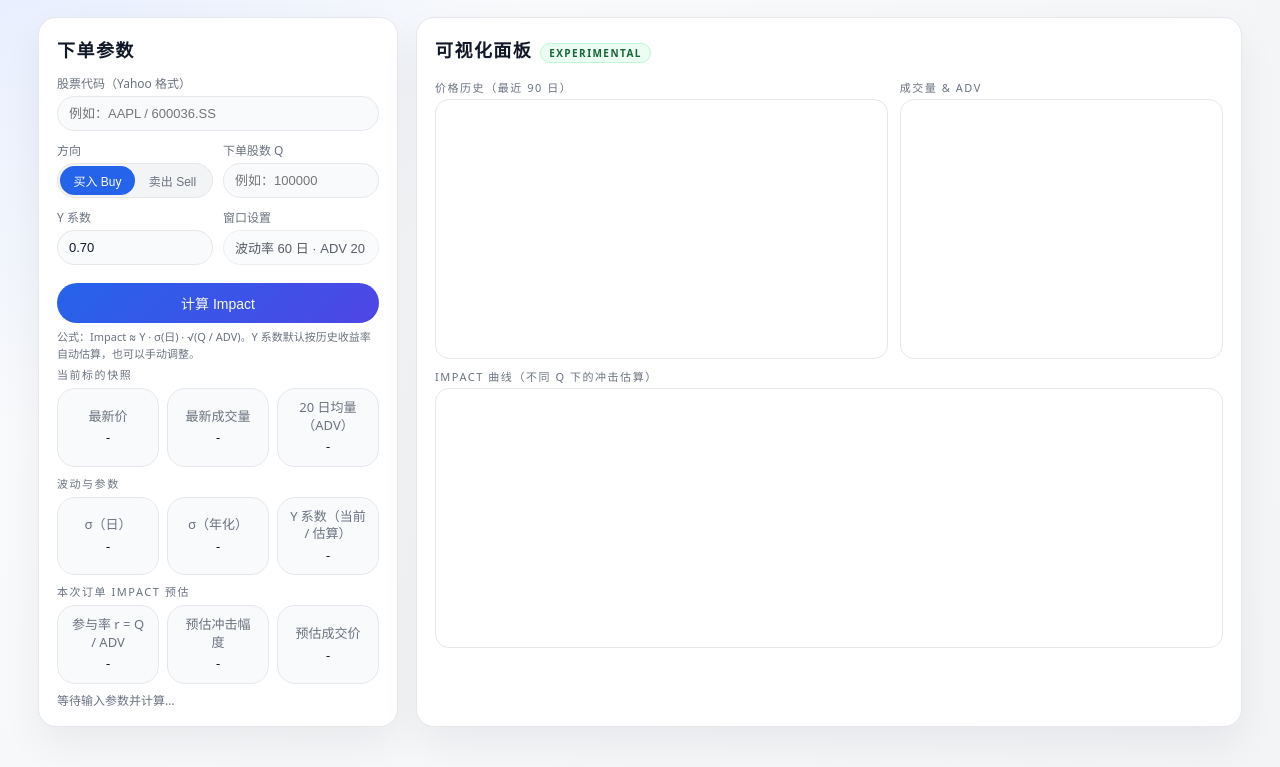
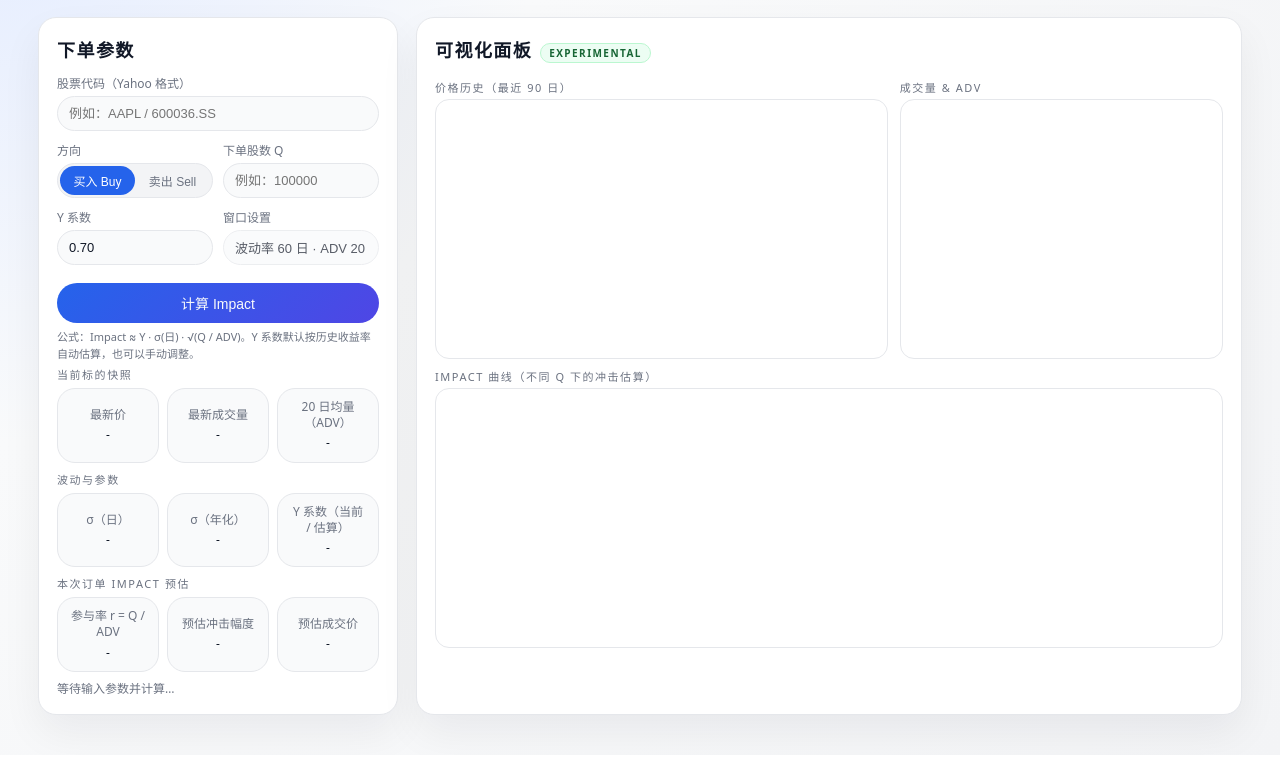
Before and after one commit to daluobo886/impact-lab, a plain HTML site: page index.html in a window 1280 px wide. Shown: the part 94-861 px from the top of the page. Drawn offline with nearby package versions, Linux system fonts and the light colour scheme.

Commit message:
Standardize font sizes in index.html
Updated font sizes and comments for consistency.

```diff
--- a/index.html
+++ b/index.html
@@ -148,7 +148,7 @@
       line-height: 1.5;
     }
 
-    /* 统计卡片样式：和输入区字体风格统一，居中排版 */
+    /* 统计卡片：字号统一为 12px */
     .stat-grid {
       display: grid;
       grid-template-columns: repeat(3, minmax(0, 1fr));
@@ -169,14 +169,14 @@
       min-height: 70px;
     }
     .stat-label {
-      font-size: 13px;
+      font-size: 12px;
       color: var(--text-muted);
       font-weight: 500;
       line-height: 1.35;
     }
     .stat-value {
       margin-top: 4px;
-      font-size: 13px;
+      font-size: 12px;
       font-weight: 500;
       color: var(--text-main);
       line-height: 1.35;
@@ -337,7 +337,7 @@
   </div>
 
   <script>
-    // 全局字体设置，让图表文字不要太大
+    // 全局字体设置
     Chart.defaults.font.family = 'system-ui, -apple-system, BlinkMacSystemFont, "Segoe UI", sans-serif';
     Chart.defaults.font.size = 11;
     Chart.defaults.color = 'rgba(75,85,99,0.95)';
@@ -359,11 +359,9 @@
       }
     });
 
-    // charts
     let priceChart, volumeChart, impactCurveChart;
     function destroyChart(chart) { if (chart) chart.destroy(); }
 
-    // 多代理：直接 + corsproxy + allorigins
     async function fetchWithProxies(targetUrl) {
       const candidates = [
         targetUrl,
@@ -425,7 +423,6 @@
       const closes = items.map(d => d.close);
       const vols = items.map(d => d.volume);
 
-      // 波动率窗口：最近 60 日
       const N = Math.min(60, closes.length - 1);
       const returns = [];
       for (let i = closes.length - N; i < closes.length; i++) {
@@ -442,13 +439,11 @@
       const sigmaDaily = Math.sqrt(varR);
       const sigmaAnnual = sigmaDaily * Math.sqrt(252);
 
-      // 估算 Y：用 |r| 的均值 / σ，夹在 [0.3, 1.5] 区间
       let avgAbsR = returns.reduce((a, b) => a + Math.abs(b), 0) / returns.length;
       let yEstimated = (sigmaDaily > 0) ? avgAbsR / sigmaDaily : 0.7;
       if (!isFinite(yEstimated) || yEstimated <= 0) yEstimated = 0.7;
       yEstimated = Math.min(Math.max(yEstimated, 0.3), 1.5);
 
-      // ADV：最近 20 日平均成交量
       const advWindow = Math.min(20, vols.length);
       const volsTail = vols.slice(-advWindow);
       const adv = volsTail.reduce((a, b) => a + b, 0) / advWindow;
@@ -549,7 +544,6 @@
       const closesRecent = closes.slice(-recentN);
       const volsRecent = volumes.slice(-recentN);
 
-      // 价格图
       const priceCtx = document.getElementById('priceChart').getContext('2d');
       destroyChart(priceChart);
       priceChart = new Chart(priceCtx, {
@@ -581,7 +575,6 @@
         }
       });
 
-      // 成交量图
       const adv = metrics.adv;
       const advArray = new Array(volsRecent.length).fill(adv);
       const volumeCtx = document.getElementById('volumeChart').getContext('2d');
@@ -622,7 +615,6 @@
         }
       });
 
-      // Impact 曲线：Q 从 0.1×ADV 到 3×ADV
       const curveLabels = [];
       const curveData = [];
       const Q0 = metrics.adv;
@@ -684,7 +676,7 @@
         return;
       }
       if (!yInput || yInput <= 0) {
-        yInput = NaN; // 用 NaN 触发后面用估算值
+        yInput = NaN;
       }
 
       submitBtn.disabled = true;
@@ -694,7 +686,6 @@
         const data = await fetchYahoo(symbol);
         const metrics = computeMetrics(data);
 
-        // 把自动估算的 Y 写回输入框作为默认值（保留两位小数）
         if (!isFinite(Number(yInputEl.value)) || Number(yInputEl.value) <= 0) {
           yInputEl.value = metrics.yEstimated.toFixed(2);
         }
@@ -703,7 +694,6 @@
           ? Number(yInputEl.value)
           : metrics.yEstimated;
 
-        // 再统一保留两位小数
         yInputEl.value = actualY.toFixed(2);
 
         const impactResult = computeImpact(metrics, size, side, actualY);
```
